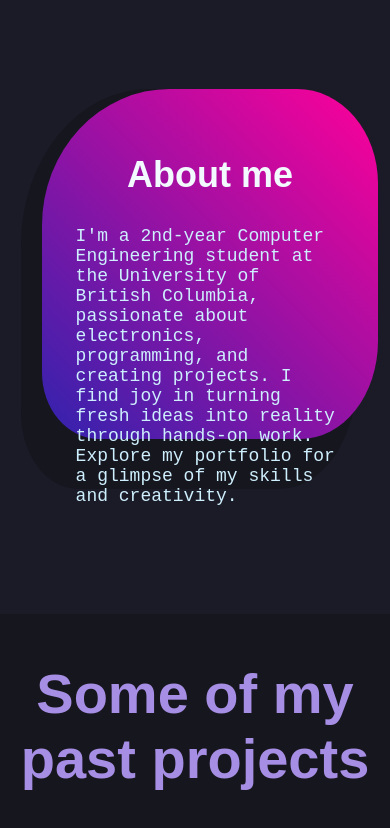
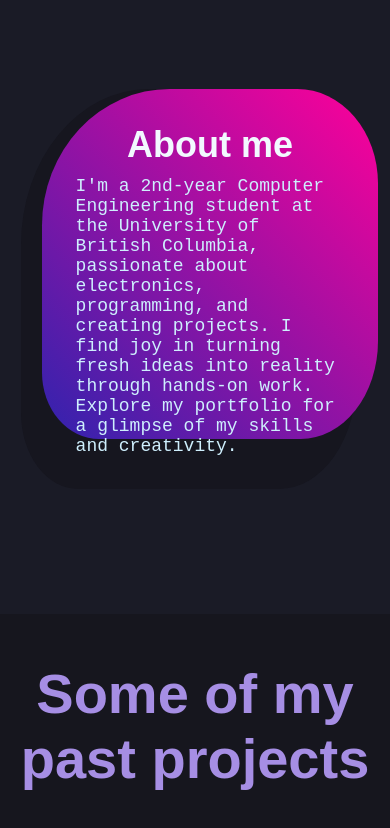
Before and after one commit to IsMoNgai/mo-portfolio, a plain HTML site: page index.html in a window 390 px wide. Shown: the part 1340-2168 px from the top of the page. Drawn offline with nearby package versions, Linux system fonts and the light colour scheme.

Commit message:
Update section2.css

```diff
--- a/css/section2.css
+++ b/css/section2.css
@@ -230,4 +230,8 @@
         font-size: 18px;
         text-align: center;
     }
+    .About-text h2 {
+        margin: 0px;
+        margin-bottom: 10px;
+    }
 }
```
